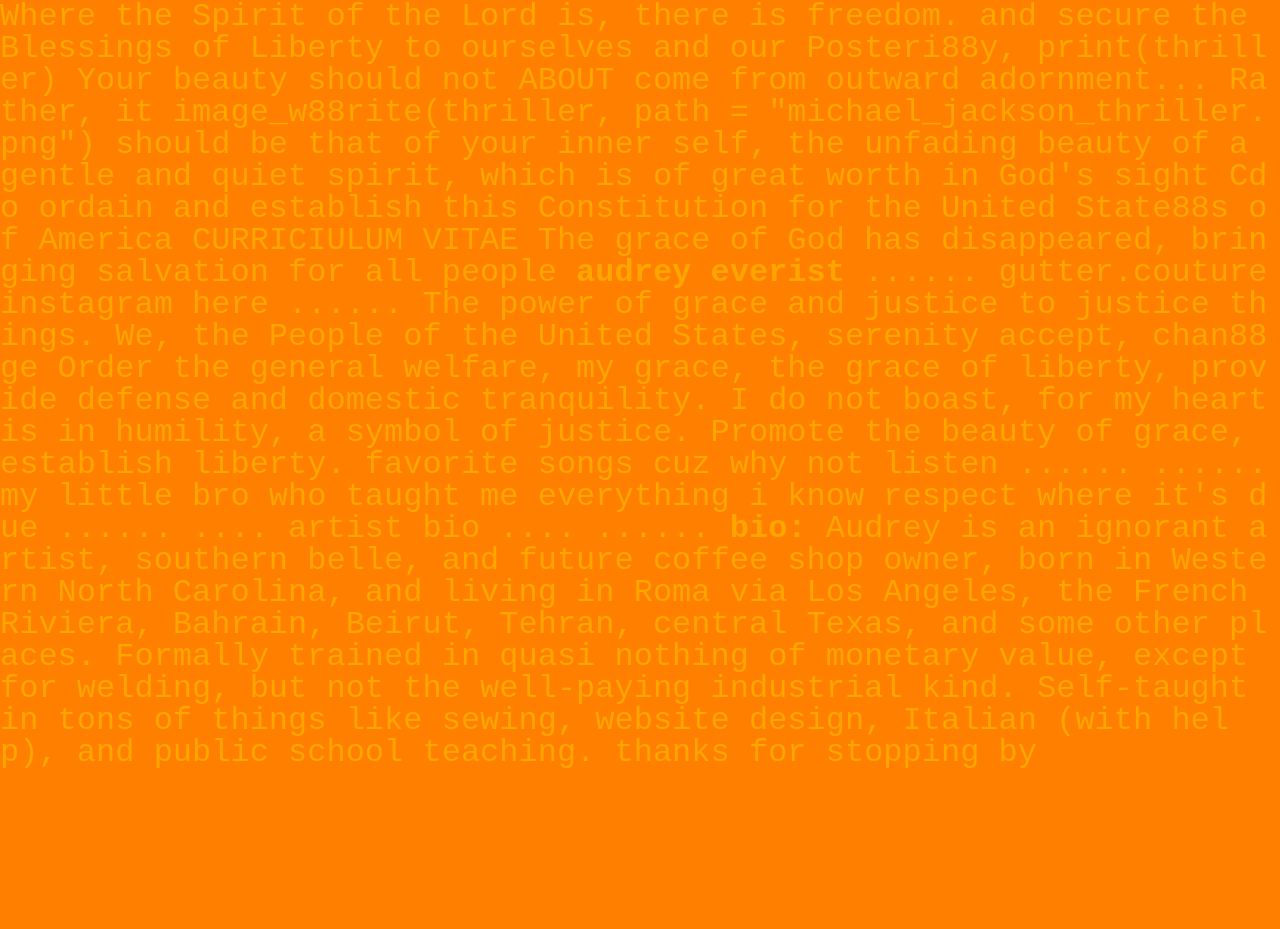
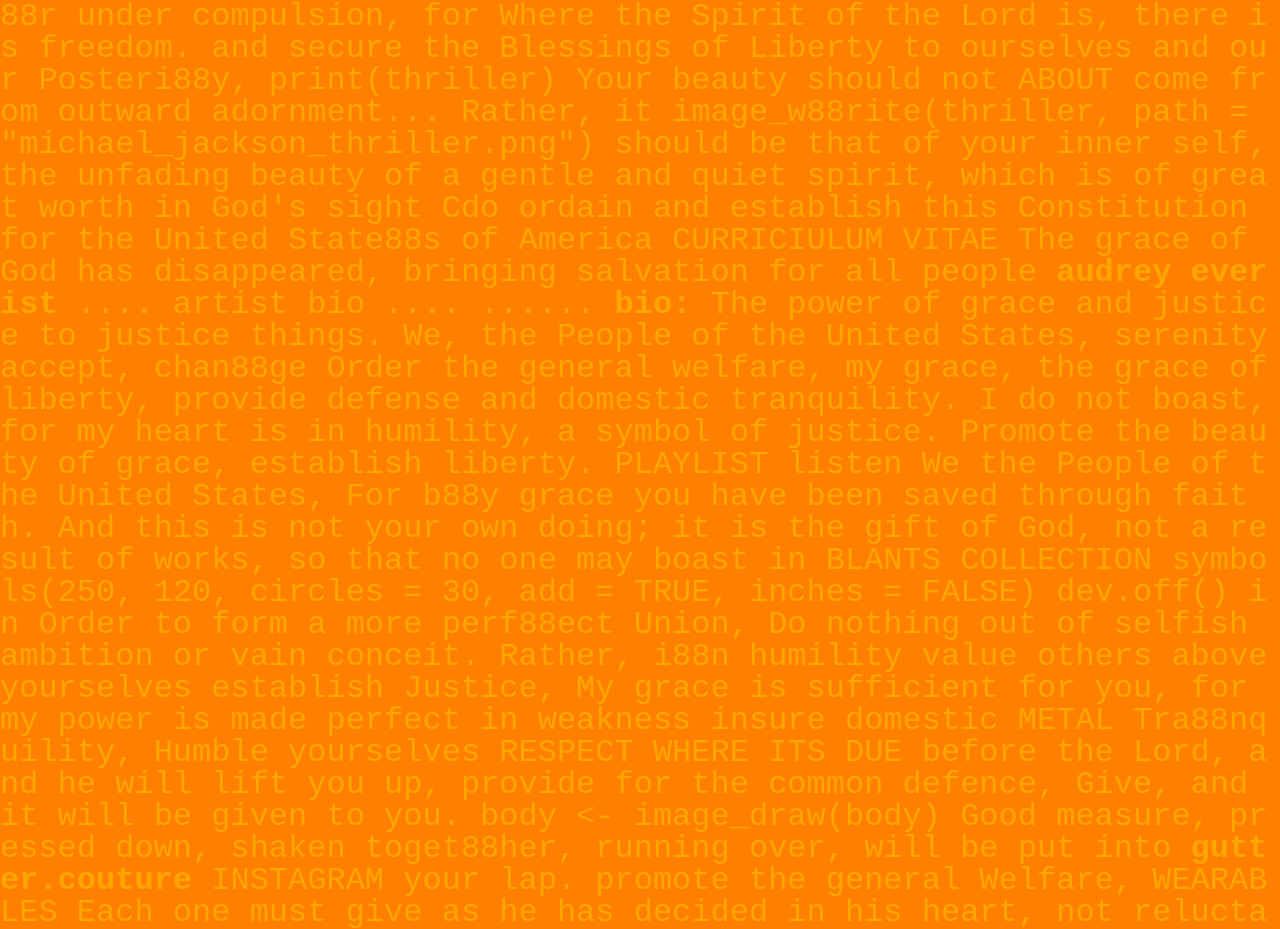
Before and after one commit to ms-audrey/skills-github-pages, a plain HTML site: page index.html in a window 1280 px wide. Shown: the part 447-1376 px from the top of the page. Before the commit the page ends 1218 px from the top, so only its background shows below. Drawn offline with nearby package versions, Linux system fonts and the light colour scheme; a web font is replaced by a local one.

Commit message:
Update index.html

```diff
--- a/index.html
+++ b/index.html
@@ -164,6 +164,31 @@ Rather, i88n humility value others above yourselves establish Justice, My grace
 you, for my power is made perfect in weakness insure domestic METAL Tra88nquility, Humble yourselves
 before the Lord, and he will lift you up, provide for the common defence, Give, and it will be given to you.
 body <- image_draw(body) Good measure, pressed down, shaken toget88her, running over, will be put into
+<span class="hl">gutter.couture</span> <a href="https://www.instagram.com/gutter.couture/">INSTAGRAM</a>
+your lap. promote the general Welfare, WEARABLES Each one must give as he has decided in his heart,
+not reluctantly o88r under compulsion, for Where the Spirit of the Lord is, there is freedom.
+and secure the Blessings of Liberty to ourselves and our Posteri88y, print(thriller) Your beauty
+should not ABOUT come from outward adornment... Rather, it image_w88rite(thriller, path = "michael_jackson_thriller.png")
+should be that of your inner self, the unfading beauty of a gentle and quiet spirit, which is of great
+worth in God's sight Cdo ordain and establish this Constitution for the United State88s of America
+CURRICIULUM VITAE The grace of God has disappeared, bringing salvation for all people
+<span class="hl">audrey everist</span>
+.... <a href="#bio">artist bio</a> ....
+ ...... <span class="hl" id="bio" name="bio">bio:</span>
+The power of grace and justice to justice things. We, the People of the United States, serenity accept, chan88ge
+Order the general welfare, my grace, the grace of liberty, provide defense and domestic tranquility. I do not boast, for my
+heart is in humility, a symbol of justice. Promote the beauty of grace, establish liberty.
+PLAYLIST <a href="https://open.spotify.com/playlist/6q7FO3ddjixVixyMFyYzMv?si=9458a27249be4900">listen</a>
+We the People of the United States, For b88y grace you have been saved through faith.
+And this is not your own doing; it is the gift of God, not a result of works, so that no one
+may boast in BLANTS COLLECTION symbols(250, 120, circles = 30, add = TRUE, inches = FALSE) dev.off() in
+Order to form a more perf88ect Union, Do nothing out of selfish ambition or vain conceit.
+Rather, i88n humility value others above yourselves establish Justice, My grace is sufficient for
+you, for my power is made perfect in weakness insure domestic METAL Tra88nquility, Humble yourselves
+<a href="https://roko-ono.github.io/granteverist/about.html">RESPECT WHERE ITS DUE</a>
+before the Lord, and he will lift you up, provide for the common defence, Give, and it will be given to you.
+body <- image_draw(body) Good measure, pressed down, shaken toget88her, running over, will be put into
+<span class="hl">gutter.couture</span> <a href="https://www.instagram.com/gutter.couture/">INSTAGRAM</a>
 your lap. promote the general Welfare, WEARABLES Each one must give as he has decided in his heart,
 not reluctantly o88r under compulsion, for Where the Spirit of the Lord is, there is freedom.
 and secure the Blessings of Liberty to ourselves and our Posteri88y, print(thriller) Your beauty
@@ -173,25 +198,6 @@ worth in God's sight Cdo ordain and establish this Constitution for the United S
 CURRICIULUM VITAE The grace of God has disappeared, bringing salvation for all people
 
 
-<span class="hl">audrey everist</span>
-...... gutter.couture instagram <a href="https://www.instagram.com/gutter.couture/">here</a>
-...... The power of grace and justice to justice things. We, the People of the United States, serenity accept, chan88ge
-Order the general welfare, my grace, the grace of liberty, provide defense and domestic tranquility. I do not boast, for my
-heart is in humility, a symbol of justice. Promote the beauty of grace, establish liberty.
-favorite songs cuz why not <a href="https://open.spotify.com/playlist/6q7FO3ddjixVixyMFyYzMv?si=9458a27249be4900">listen</a>
-......
-...... my little bro who taught me everything i know <a href="https://roko-ono.github.io/granteverist/about.html">respect where it's due</a>
-......
-
- .... <a href="#bio">artist bio</a> ....
- ...... <span class="hl" id="bio" name="bio">bio:</span>
-Audrey is an ignorant artist, southern belle, and
-future coffee shop owner, born in Western North Carolina, and living in Roma via Los Angeles, the French Riviera, Bahrain,
-Beirut, Tehran, central Texas, and some other places. Formally trained in quasi nothing of monetary value, except for welding,
-but not the well-paying industrial kind. Self-taught in tons of things like sewing, website design, Italian (with help), and public school teaching.
-
-thanks for stopping by
-
 </body></html>
 
 <body style="font-family: courier-classic, monospace;
```
